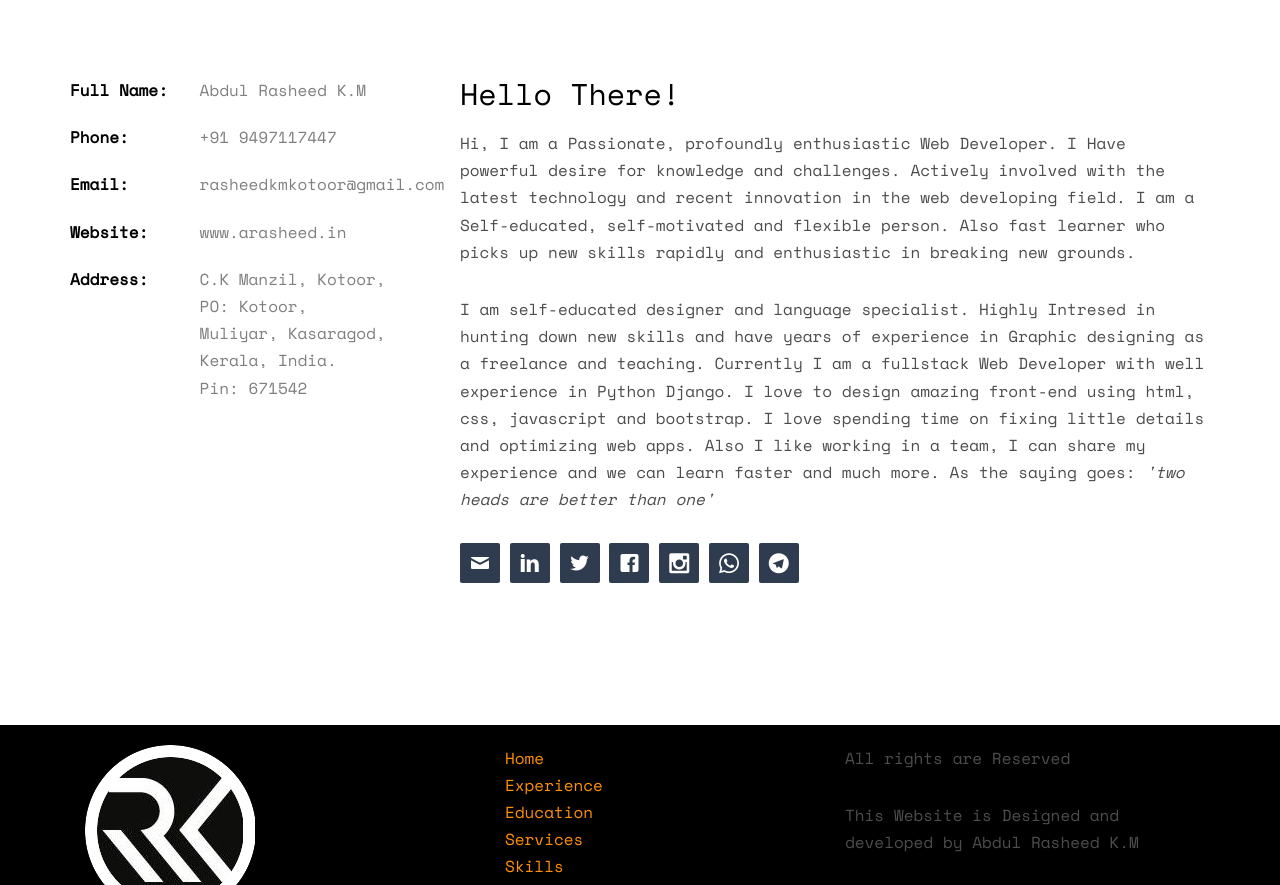
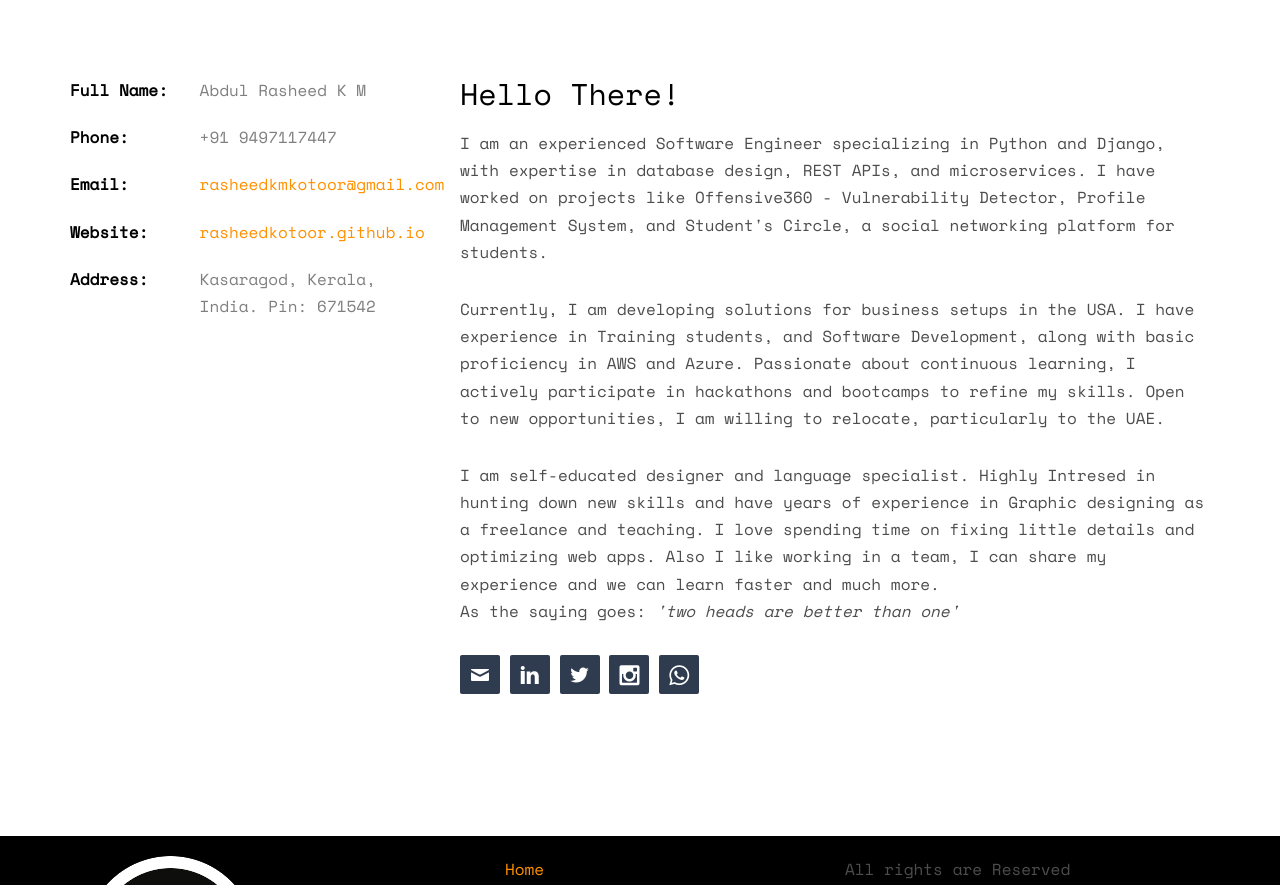
Before and after one commit to rasheedkotoor/MeWeb6, a plain HTML site: page index.html in a window 1280 px wide. Shown: the part 1125-2010 px from the top of the page. Drawn offline with nearby package versions, Linux system fonts and the light colour scheme; some packages are replaced by stand-ins of ours; no server answers; files whose address does not match are found by name.

Commit message:
home page updated with clear about notes and correct contact info

```diff
--- a/index.html
+++ b/index.html
@@ -80,10 +80,11 @@
 								<h3><span>Hudawi / Software Developer</span></h3>
 								<p>
 								<ul class="fh5co-social-icons">
-									<li><a href="https://www.linkedin.com/in/rasheed-kotoor-8713461a7"><i class="icon-linkedin2"></i></a></li>
-									<li><a href="https://twitter.com/rasheedk8?s=08"><i class="icon-twitter2"></i></a></li>
-									<li><a href="https://www.facebook.com/redash.redash.3"><i class="icon-facebook2"></i></a></li>
-									<li><a href="https://wa.me/919497117447/?text=Hi%20Abdul%20Rasheed"><i class="icon-whatsapp"></i></a></li>
+									<li><a href="https://www.linkedin.com/in/abdul-rasheed-8713461a7/" target="_blank"><i class="icon-linkedin2"></i></a></li>
+									<li><a href="https://github.com/rasheedkotoor/" target="_blank"><i class="icon-github"></i></a></li>
+									<!-- <li><a href="https://www.hackerrank.com/profile/rasheedkmkotoor" target="_blank"><i class="fab fa-hackerrank"></i></a></li> -->
+									<li><a href="https://twitter.com/rasheedk8?s=08" target="_blank"><i class="icon-twitter2"></i></a></li>
+									<li><a href="https://wa.me/919497117447/?text=Hi%20Abdul%20Rasheed" target="_blank"><i class="icon-whatsapp"></i></a></li>
 								</ul>
 								</p>
 							</div>
@@ -105,37 +106,45 @@
 				<div class="row">
 					<div class="col-md-4">
 						<ul class="info">
-							<li><span class="first-block">Full Name:</span><span class="second-block">Abdul Rasheed K.M</span></li>
-							<li><span class="first-block">Phone:</span><span class="second-block">+91 9497117447</span>
+							<li><span class="first-block">Full Name:</span><span class="second-block">Abdul Rasheed K M</span></li>
+							<li><span class="first-block">Phone:</span><span class="second-block">+91 9497117447</span></li>
+							<li><span class="first-block">Email:</span>
+								<span class="second-block"><a href="mailto:rasheedkmkotoor@gmail.com">rasheedkmkotoor@gmail.com</a></span>
 							</li>
-							<li><span class="first-block">Email:</span><span
-									class="second-block">rasheedkmkotoor@gmail.com</span></li>
-							<li><span class="first-block">Website:</span><span
-									class="second-block">www.arasheed.in</span></li>
-							<li><span class="first-block">Address:</span><span class="second-block">C.K Manzil, Kotoor, PO: Kotoor, Muliyar,
-								Kasaragod, Kerala, India. <br> Pin: 671542</span></li>
+							<li><span class="first-block">Website:</span><span class="second-block">
+								<a href="https://rasheedkotoor.github.io/MeWeb6/" target="_blank">rasheedkotoor.github.io</a>
+							</span></li>
+							<li><span class="first-block">Address:</span><span class="second-block">
+								Kasaragod, Kerala, India. Pin: 671542</span></li>
 						</ul>
 					</div>
 					<div class="col-md-8">
 						<h2>Hello There!</h2>
-						<p>Hi, I am a Passionate, profoundly enthusiastic Web Developer. I Have powerful desire for
-							knowledge and challenges. Actively involved with the latest technology and recent innovation
-							in the web developing field. I am a Self-educated, self-motivated and flexible person. Also
-							fast learner who picks up new skills rapidly and enthusiastic in breaking new grounds.</p>
+						<p>
+							I am an experienced Software Engineer specializing in Python and Django,
+							with expertise in database design, REST APIs, and microservices.
+							I have worked on projects like Offensive360 - Vulnerability Detector,
+							Profile Management System, and Student's Circle, a social networking platform for students.
+						</p>
+						<p>
+							Currently, I am developing solutions for business setups in the USA.
+							I have experience in Training students, and Software Development,
+							along with basic proficiency in AWS and Azure.
+							Passionate about continuous learning, I actively participate in hackathons and bootcamps to refine my skills.
+							Open to new opportunities, I am willing to relocate, particularly to the UAE.
+						</p>
 						<p>I am self-educated designer and language specialist. Highly Intresed in hunting down new skills
-							and have years of experience in Graphic designing as a freelance and teaching. Currently I am a fullstack
-							Web Developer with well experience in Python Django. I love to design amazing front-end using
-                            html, css, javascript and bootstrap. I love spending time on fixing little details and optimizing web apps.
+							and have years of experience in Graphic designing as a freelance and teaching.
+							I love spending time on fixing little details and optimizing web apps.
                             Also I like working in a team, I can share my experience and we can learn faster and much more.
-                            As the saying goes: <i>'two heads are better than one'</i><p>
+                            <br/> As the saying goes: <i>'two heads are better than one'</i><p>
 						<ul class="fh5co-social-icons">
-							<li><a href="mailto:rasheedkmkotoor@gmail.com"><i class="icon-mail"></i></a></li>
-							<li><a href="https://www.linkedin.com/in/rasheed-kotoor-8713461a7"><i class="icon-linkedin2"></i></a></li>
-							<li><a href="https://twitter.com/rasheedk8?s=08"><i class="icon-twitter2"></i></a></li>
-							<li><a href="https://www.facebook.com/redash.redash.3"><i class="icon-facebook2"></i></a></li>
-							<li><a href="https://www.instagram.com/re_shi_5/"><i class="icon-instagram2"></i></a></li>
-							<li><a href="https://wa.me/919497117447/?text=Hi%20Abdul%20Rasheed"><i class="icon-whatsapp"></i></a></li>
-							<li><a href="#"><i class="icon-telegram"></i></a></li>
+							<li><a href="mailto:rasheedkmkotoor@gmail.com" target="_blank"><i class="icon-mail"></i></a></li>
+							<li><a href="https://www.linkedin.com/in/abdul-rasheed-8713461a7/" target="_blank"><i class="icon-linkedin2"></i></a></li>
+							<li><a href="https://twitter.com/rasheedk8?s=08" target="_blank"><i class="icon-twitter2"></i></a></li>
+							<li><a href="https://www.instagram.com/re_shi_5/" target="_blank"><i class="icon-instagram2"></i></a></li>
+							<li><a href="https://wa.me/919497117447/?text=Hi%20Abdul%20Rasheed" target="_blank"><i class="icon-whatsapp"></i></a></li>
+							<!-- <li><a href="#"><i class="icon-telegram"></i></a></li> -->
 						</ul>
 						</p>
 					</div>
@@ -189,10 +198,11 @@
 	<script src="js/jquery.stellar.min.js"></script>
 	<!-- Easy PieChart -->
 	<script src="js/jquery.easypiechart.min.js"></script>
-	<!-- Google Map -->
+	<!-- Google Map
 	<script
 		src="https://maps.googleapis.com/maps/api/js?key=AIzaSyCefOgb1ZWqYtj7raVSmN4PL2WkTrc-KyA&sensor=false"></script>
 	<script src="js/google_map.js"></script>
+	-->
 
 	<!-- Main -->
 	<script src="js/main.js"></script>
```
